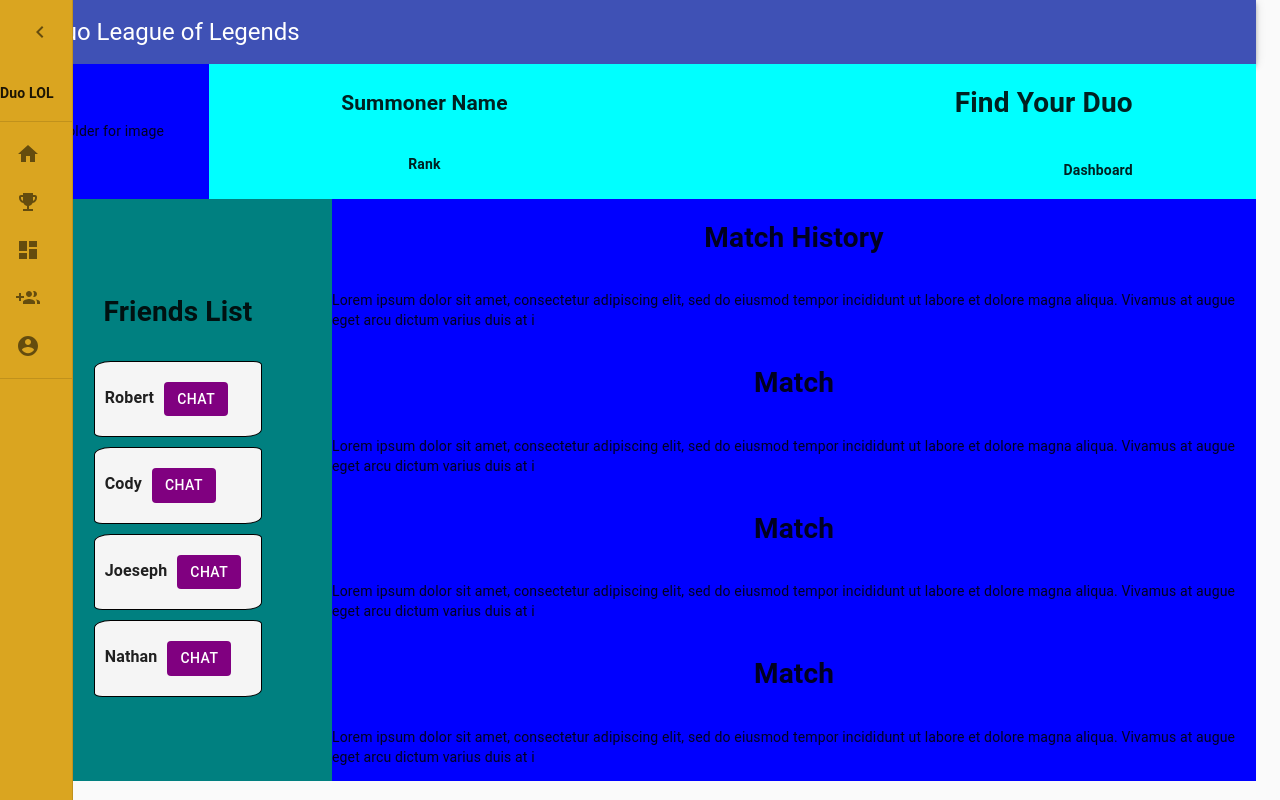
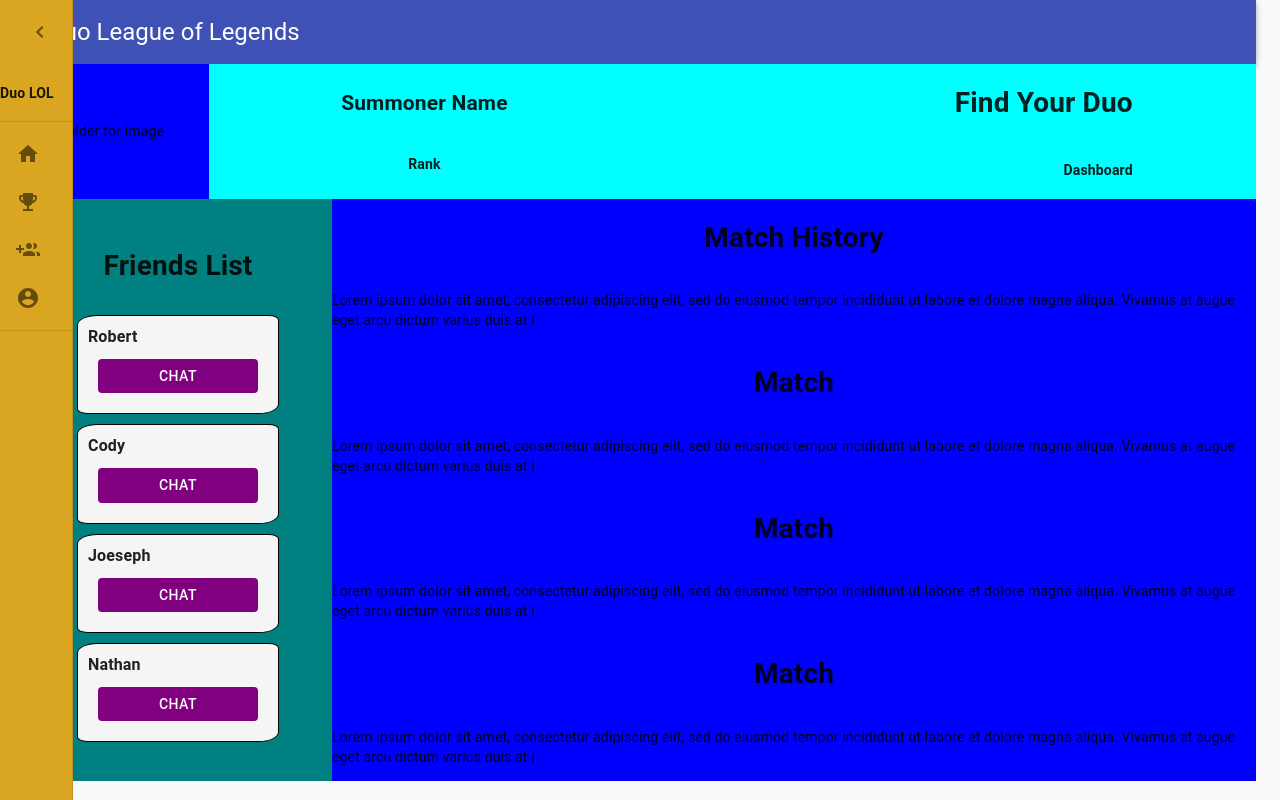
Before and after one commit to jbryant4/duoLOL, a React (Create React App) app in the folder client/: page /homepage in a window 1280 px wide. Built offline with nearby package versions, Linux system fonts and the light colour scheme.

Commit message:
removed dashboard page. updated friendList style

```diff
--- a/client/src/App.js
+++ b/client/src/App.js
@@ -16,7 +16,6 @@
 // Pages
 import Homepage from "./pages/Homepage";
 import duoFinder from "./pages/DuoFinder";
-import Dashboard from "./pages/Dashboard";
 import AboutChampion from "./pages/AboutChampion";
 import Login from "./pages/Login";
 
@@ -58,7 +57,6 @@
 						<Route exact path="/homepage" component={Homepage} />
 						<Route exact path="/" component={Login} />
 						<Route exact path="/duoFinder" component={duoFinder} />
-						<Route exact path="/dashboard" component={Dashboard} />
 						<Route exact path="/AboutChampion" component={AboutChampion} />
 						<Route component={Homepage} />
 					</Switch>
--- a/client/src/components/FriendList/index.js
+++ b/client/src/components/FriendList/index.js
@@ -9,9 +9,12 @@
 	buttonClass: {
 		backgroundColor: "purple",
 		variant: "outlined",
+		width: "10rem",
 		color: "white",
 		padding: "5px",
 		margin: "10px",
+		display: "flex",
+		justifyContent: "space-around",
 	},
 	friend: {
 		margin: "10px",
--- a/client/src/components/SideBar/index.js
+++ b/client/src/components/SideBar/index.js
@@ -16,7 +16,6 @@
 //icons
 import HomeIcon from "@material-ui/icons/Home";
 import EmojiEventsIcon from "@material-ui/icons/EmojiEvents";
-import DashboardIcon from "@material-ui/icons/Dashboard";
 import GroupAddIcon from "@material-ui/icons/GroupAdd";
 import AccountCircleIcon from "@material-ui/icons/AccountCircle";
 
@@ -111,11 +110,6 @@
 			destination: "/AboutChampion",
 		},
 		{
-			text: "Dashboard",
-			icon: <DashboardIcon />,
-			destination: "/Dashboard",
-		},
-		{
 			text: "Duo Finder",
 			icon: <GroupAddIcon />,
 			destination: "/DuoFinder",
--- a/client/src/pages/Dashboard.js
+++ /dev/null
@@ -1,15 +0,0 @@
-// React
-import React from "react";
-
-
-// Dashboard
-function Dashboard() {
-	return (
-		<section>
-			<h1> Dashboard Sample Text </h1>
-		</section>
-	);
-}
-
-// export Dashboard
-export default Dashboard;
```
